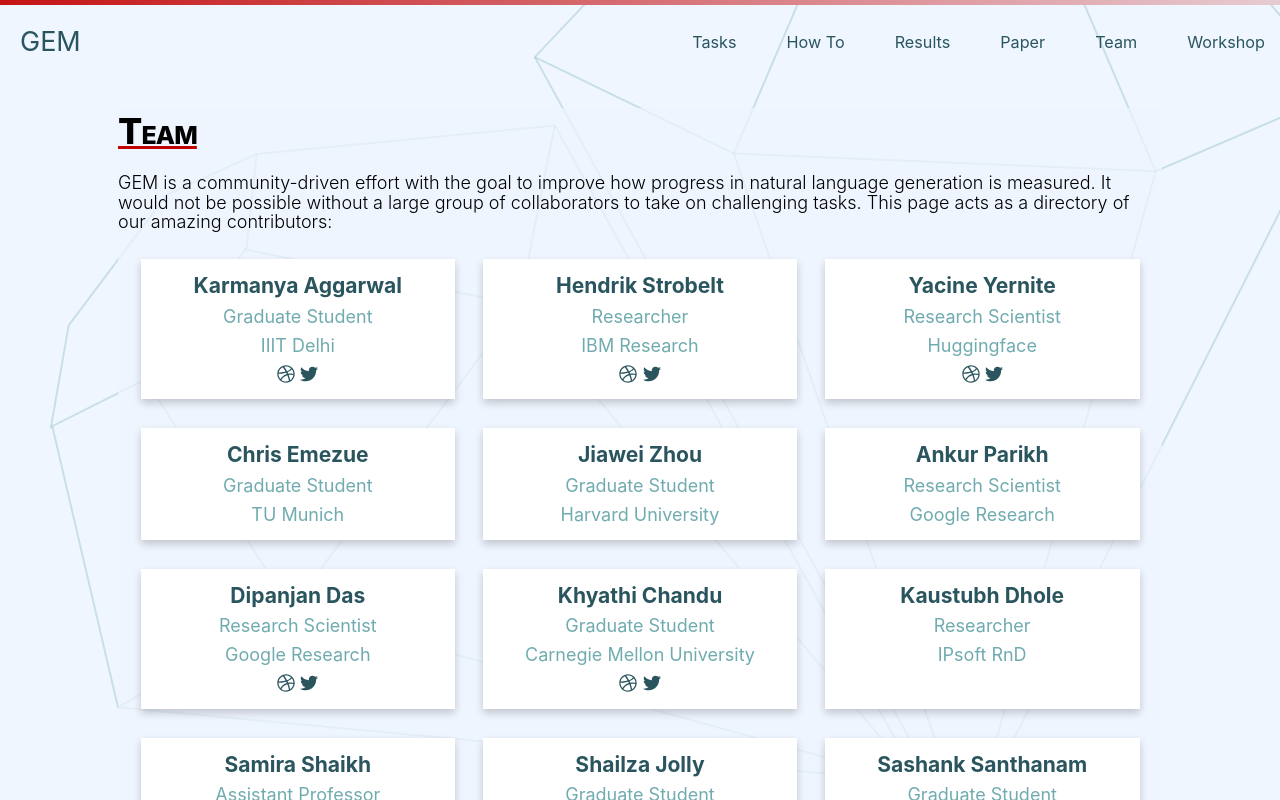
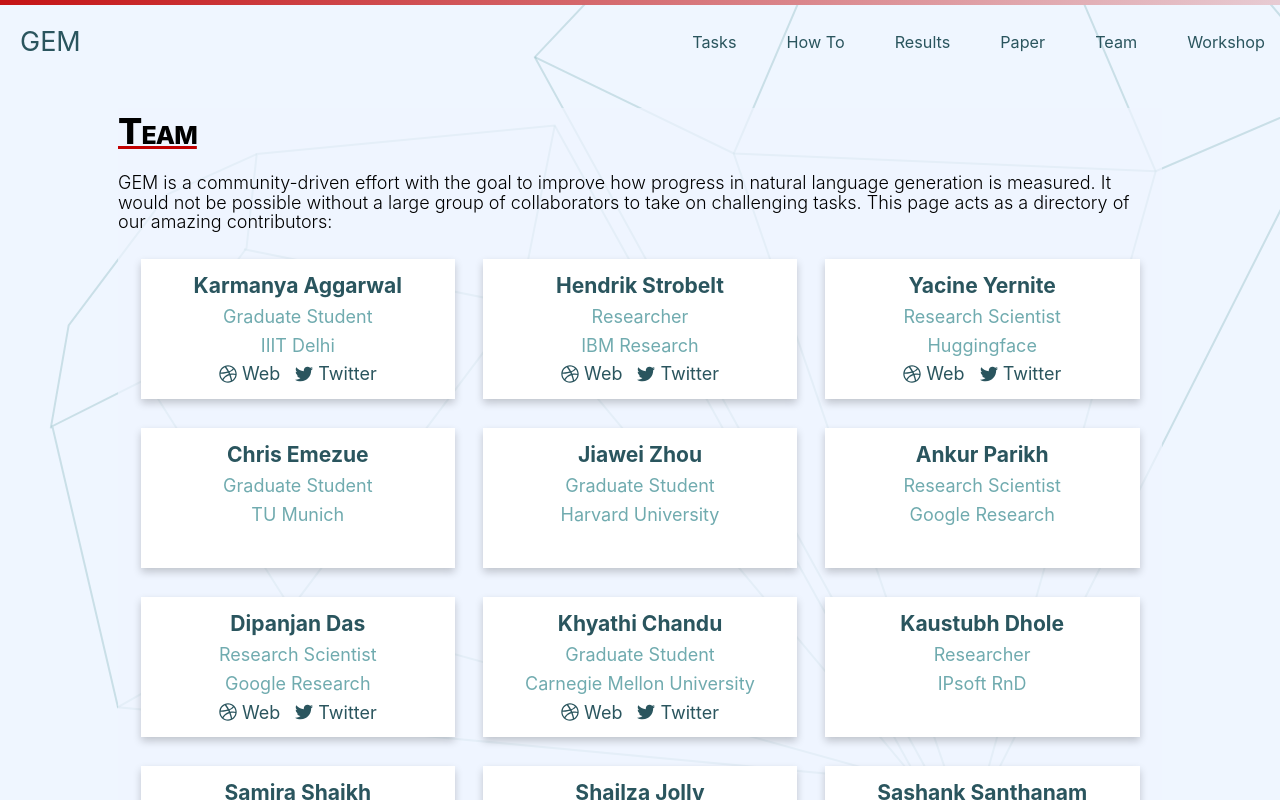
Before and after one commit to GEM-benchmark/GEM-benchmark.github.io, a Next.js app in the folder web/: page /team in a window 1280 px wide. Shown: the top 800 px of the page. Built offline with nearby package versions, Linux system fonts and the light colour scheme.

Commit message:
fix reload inconsistency on teams page.

```diff
--- a/web/data/team.yaml
+++ b/web/data/team.yaml
@@ -3,240 +3,243 @@
   - name: Sebastian Gehrmann
     position: Research Scientist
     organization: Google Research
-    website: sebastiangehrmann.com
+    website: https://sebastiangehrmann.com
     twitter: '@SebGehr'
-    note:
+    note: ''
   - name: Antoine Bosselut
     position: Postdoc
     organization: Stanford University
     website: https://atcbosselut.github.io/
     twitter: '@ABosselut'
-    note:
+    note: ''
   - name: Laura Perez-Beltrachini
     position: Research Assistant
     organization: University of Edinburgh
     website: http://homepages.inf.ed.ac.uk/lperez/
-    note:
+    twitter: ''
+    note: ''
   - name: Samira Shaikh
     position: Assistant Professor
     organization: UNC Charlotte
     website: https://webpages.uncc.edu/sshaikh2/
-    note:
+    twitter: ''
+    note: ''
   - name: Wei Xu
     position: Assistant Professor
     organization: Georgia Tech
     website: https://cocoxu.github.io/
     twitter: '@cocoweixu'
-    note:
+    note: ''
   - name: Esin Durmus
     position: Graduate Student
     organization: Cornell University
     website: http://www.cs.cornell.edu/~esindurmus/
     twitter: '@esindurmusnlp'
-    note:
+    note: ''
   - name: Varun Prashant Gangal
     position: Graduate Student
     organization: Carnegie Mellon University
     website: https://vgtomahawk.github.io/
     twitter: '@varungangal'
-    note:
+    note: ''
   - name: Tosin Adewumi
     position: ''
     organization: Luleå University of Technology
+    website: ''
     twitter: '@tosintwit'
-    note:
+    note: ''
   - name: Karmanya Aggarwal
     position: Graduate Student
     organization: IIIT Delhi
     website: https://calmdownkarm.com/
     twitter: '@karmanya'
-    note:
+    note: ''
   - name: Pawan Sasanka Ammanamanchi
     position: Graduate Student
     organization: IIIT Hyderabad
     website: https://www.pawansasanka.me/
     twitter: '@paws_ed'
-    note:
+    note: ''
   - name: Aremu Anuoluwapo
     position: Undergraduate
     organization: University of Lagos
-    website:
-    twitter:
-    note:
+    website: ''
+    twitter: ''
+    note: ''
   - name: Khyathi Chandu
     position: Graduate Student
     organization: Carnegie Mellon University
     website: http://www.cs.cmu.edu/~kchandu/
     twitter: '@khyathi_chandu'
-    note:
+    note: ''
   - name: Miruna Clinciu
     position: Graduate Student
     organization: Edinburgh Centre for Robotics
     website: https://www.mirunaclinciu.com/p/about-me.html
-    twitter:
-    note:
+    twitter: ''
+    note: ''
   - name: Dipanjan Das
     position: Research Scientist
     organization: Google Research
     website: https://www.dipanjandas.com
     twitter: '@dipanjand'
-    note:
+    note: ''
   - name: Kaustubh Dhole
     position: Researcher
     organization: IPsoft RnD
-    website:
-    twitter:
-    note:
+    website: ''
+    twitter: ''
+    note: ''
   - name: Wanyu Du
     position: Graduate Student
     organization: University of Virginia
-    website:
-    twitter:
-    note:
+    website: ''
+    twitter: ''
+    note: ''
   - name: Esin Durmus
     position: Graduate Student
     organization: Cornell University
-    website:
-    twitter:
-    note:
+    website: ''
+    twitter: ''
+    note: ''
   - name: Ondřej Dušek
     position: Assistant Professor
     organization: Charles University, Prague
     website: https://tuetschek.github.io
     twitter: '@tuetschek'
-    note:
+    note: ''
   - name: Chris Emezue
     position: Graduate Student
     organization: TU Munich
-    website:
-    twitter:
-    note:
+    website: ''
+    twitter: ''
+    note: ''
   - name: Varun Prashant Gangal
     position: Graduate Student
     organization: CMU LTI
-    website:
-    twitter:
-    note:
+    website: ''
+    twitter: ''
+    note: ''
   - name: Cristina Garbacea
     position: Graduate Student
     organization: University of Michigan, Ann Arbor
     website: https://cristinagarbacea.com/
     twitter: '@ggarbacea'
-    note:
+    note: ''
   - name: Tatsunori Hashimoto
     position: Assistant Professor
     organization: Stanford University
-    website:
-    twitter:
-    note:
+    website: ''
+    twitter: ''
+    note: ''
   - name: Yufang Hou
     position: Researcher
     organization: IBM Research
-    website:
-    twitter:
-    note:
+    website: ''
+    twitter: ''
+    note: ''
   - name: Harsh Jhamtani
     position: Graduate Student
     organization: Carnegie Mellon University
-    website:
-    twitter:
-    note:
+    website: ''
+    twitter: ''
+    note: ''
   - name: Yangfeng Ji
     position: Assistant Professor
     organization: University of Virginia
-    website:
-    twitter:
-    note:
+    website: ''
+    twitter: ''
+    note: ''
   - name: Shailza Jolly
     position: Graduate Student
     organization: Technical University of Kaiserslautern and DFKI, Germany
-    website:
-    twitter:
-    note:
+    website: ''
+    twitter: ''
+    note: ''
   - name: Dhruv Kumar
     position: Graduate Student
     organization: University of Waterloo
-    website:
-    twitter:
-    note:
+    website: ''
+    twitter: ''
+    note: ''
   - name: Faisal Ladhak
     position: Graduate Student
     organization: Columbia University
-    website:
-    twitter:
-    note:
+    website: ''
+    twitter: ''
+    note: ''
   - name: Aman Madaan
     position: Graduate Student
     organization: Carnegie Mellon University
     website: https://madaan.github.io
     twitter: '@aman_madaan'
-    note:
+    note: ''
   - name: Mounica Maddela
     position: Graduate Student
     organization: Georgia Tech
     website: https://mounicam.github.io/
     twitter: '@mmaddela1005'
-    note:
+    note: ''
   - name: Khyati Mahajan
     position: Graduate Student
     organization: UNC Charlotte
-    website:
-    twitter:
-    note:
+    website: ''
+    twitter: ''
+    note: ''
   - name: Saad Mahamood
     position: Researcher
     organization: Trivago
-    website:
-    twitter:
-    note:
+    website: ''
+    twitter: ''
+    note: ''
   - name: Bodhisattwa Prasad Majumder
     position: Graduate Student
     organization: University of California, San Diego
     website: http://www.majumderb.com/
     twitter: '@mbodhisattwa'
-    note:
+    note: ''
   - name: Pedro Henrique Martins
     position: Graduate Student
     organization: Instituto de Telecomunicações
-    website:
-    twitter:
-    note:
+    website: ''
+    twitter: ''
+    note: ''
   - name: Angie McMillan-Major
     position: Graduate Student
     organization: University of Washington, Huggingface
-    website:
-    twitter:
-    note:
+    website: ''
+    twitter: ''
+    note: ''
   - name: Simon Mille
     position: Postdoc
     organization: Pompeu Fabra University
-    website:
-    twitter:
-    note:
+    website: ''
+    twitter: ''
+    note: ''
   - name: Moin Nadeem
     position: Graduate Student
     organization: MIT
-    website:
-    twitter:
-    note:
+    website: ''
+    twitter: ''
+    note: ''
   - name: Shashi Narayan
     position: Research Scientist
     organization: Google Research
     website: https://sites.google.com/corp/view/shashinarayan/home
-    twitter:
-    note:
+    twitter: ''
+    note: ''
   - name: Vitaly Nikolaev
     position: Linguist
     organization: Google Research
-    website:
-    twitter:
-    note:
+    website: ''
+    twitter: ''
+    note: ''
   - name: Rubungo Andre Niyongabo
     position: Graduate Student
     organization: University of Electronic Science and Technology of China
-    website:
-    twitter:
-    note:
+    website: ''
+    twitter: ''
+    note: ''
   - name: Salomey Osei
     position: Graduate Student
     organization: Kwame Nkrumah University of Science and Technology
@@ -246,91 +249,91 @@
   - name: Ankur Parikh
     position: Research Scientist
     organization: Google Research
-    website:
-    twitter:
-    note:
+    website: ''
+    twitter: ''
+    note: ''
   - name: Niranjan Ramesh Rao
     position: Graduate Student
     organization: National Institute of Technology Karnataka India
-    website:
-    twitter:
-    note:
+    website: ''
+    twitter: ''
+    note: ''
   - name: Vikas Raunak
     position: Research Scientist
     organization: Microsoft
     website: https://vyraun.github.io/
     twitter: '@vyraun'
-    note:
+    note: ''
   - name: Juan Diego Rodriguez
     position: Engineering Scientist
     organization: Applied Research Laboratories, The University of Texas at Austin
-    website:
-    twitter:
-    note:
+    website: ''
+    twitter: ''
+    note: ''
   - name: Sashank Santhanam
     position: Graduate Student
     organization: UNC Charlotte
-    website:
-    twitter:
-    note:
+    website: ''
+    twitter: ''
+    note: ''
   - name: João Sedoc
     position: Assistant Professor
     organization: York University Stern School of Business
-    website:
-    twitter:
-    note:
+    website: ''
+    twitter: ''
+    note: ''
   - name: Anastasia Shimorina
     position: Graduate Student
     organization: Université de Lorraine
-    website:
-    twitter:
-    note:
+    website: ''
+    twitter: ''
+    note: ''
   - name: Marco Antonio Sobrevilla Cabezudo
     position: Graduate Student
     organization: University of São Paulo
-    website:
-    twitter:
-    note:
+    website: ''
+    twitter: ''
+    note: ''
   - name: Hendrik Strobelt
     position: Researcher
     organization: IBM Research
     website: http://hendrik.strobelt.com
     twitter: '@hen_str'
-    note:
+    note: ''
   - name: Nishant Subramani
     position: Researcher
     organization: ScaleAI
-    website:
-    twitter:
-    note:
+    website: ''
+    twitter: ''
+    note: ''
   - name: Emiel van Miltenburg
     position: Assistant Professor
     organization: Tilburg University
     website: https://emielvanmiltenburg.nl
     twitter: '@evanmiltenburg'
-    note:
+    note: ''
   - name: Diyi Yang
     position: Assistant Professor
     organization: Georgia Tech
-    website:
-    twitter:
-    note:
+    website: ''
+    twitter: ''
+    note: ''
   - name: Yacine Yernite
     position: Research Scientist
     organization: Huggingface
     website: https://yjernite.github.io/
     twitter: '@YJernite'
-    note:
+    note: ''
   - name: Akhila Yerukola
     position: Researcher
     organization: Samsung Research
-    website:
-    twitter:
-    note:
+    website: ''
+    twitter: ''
+    note: ''
   - name: Jiawei Zhou
     position: Graduate Student
     organization: Harvard University
-    website:
-    twitter:
-    note:
+    website: ''
+    twitter: ''
+    note: ''
 ---
--- a/web/pages/team.js
+++ b/web/pages/team.js
@@ -24,43 +24,53 @@
   const shuffled_contacts = shuffleArray(props.contacts)
   // Then render a card for each.
   return (
-    <section className={styles.cards}>{shuffled_contacts.map((c, idx) => <Contact
-      key={idx}
-      name={c.name} position={c.position}
-      organization={c.organization} website={c.website}
-      twitter={c.twitter}
-      note={c.note}/>)}</section>
+    <section className={styles.cards}>
+      {shuffled_contacts.map((c, idx) => <Contact
+        key={idx}
+        name={c.name} position={c.position}
+        organization={c.organization} website={c.website}
+        twitter={c.twitter}
+        note={c.note} />)
+      }
+    </section>
   );
 }
 
 function Contact(props) {
+  console.log(props);
+
   // Optional Website link.
   var website_tag = "";
-  if (props.website != undefined) {
+  if (props.website != '') {
     website_tag = (
       <Link href={props.website}>
-        <a target="_blank"><FontAwesomeIcon icon={faDribbble} /></a>
+        <a target="_blank"><FontAwesomeIcon icon={faDribbble} /> Web</a>
+      </Link>
+    );
+  }
+  console.log(website_tag);
+
+  // Optional Twitter tag.
+  var twitter_tag = "";
+  if (props.twitter != '') {
+    var twitter_href = "https://twitter.com/" + props.twitter
+    twitter_tag = (
+      <Link href={twitter_href}>
+        <a target="_blank"><FontAwesomeIcon icon={faTwitter} /> Twitter</a>
       </Link>
     );
   }
 
-  // Optional Twitter tag.
-  var twitter_tag = "";
-  if (props.twitter != undefined) {
-    var twitter_href = "https://twitter.com/" + props.twitter
-    twitter_tag = (
-      <Link href={twitter_href}>
-        <a target="_blank"><FontAwesomeIcon icon={faTwitter} /></a>
-      </Link>
-    );
-  }
+  console.log(twitter_tag);
 
   return (
     <article className={styles.card}>
       <h3 className={styles.name}>{props.name}</h3>
       <p className={styles.title}>{props.position}</p>
       <p className={styles.title}>{props.organization}</p>
-      {website_tag} {twitter_tag}
+      <p>
+      {website_tag} <span className={styles.spacer}></span> {twitter_tag}
+      </p>
       <p className={styles.note}>{props.note}</p>
     </article>
   );
--- a/web/pages/team.module.css
+++ b/web/pages/team.module.css
@@ -16,6 +16,10 @@
 .note {
   font-weight: lighter;
   color: #c10001;
+}
+
+.spacer {
+  margin-right: 10px;
 }
 
 .centered {
```
